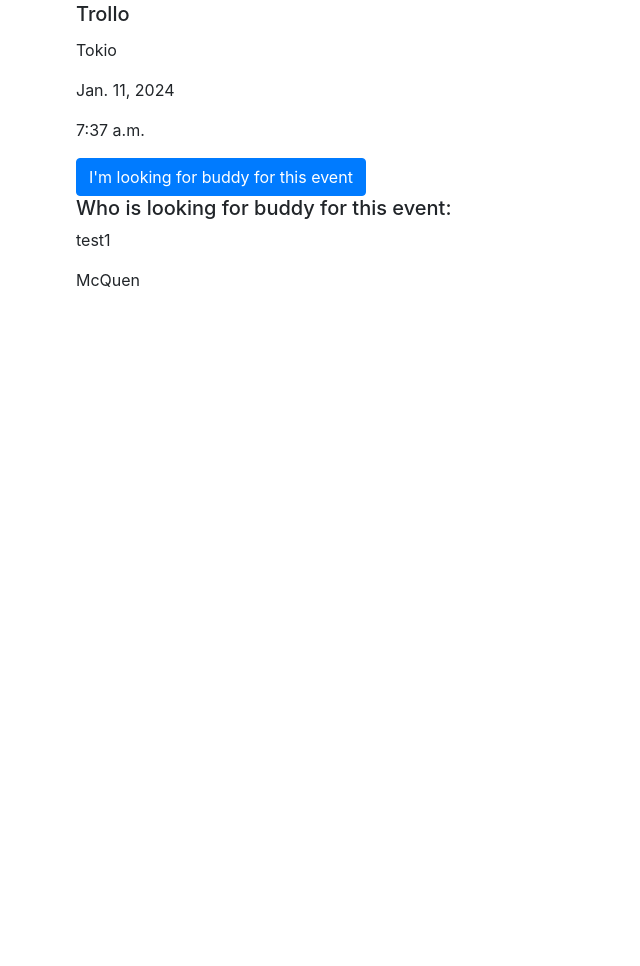
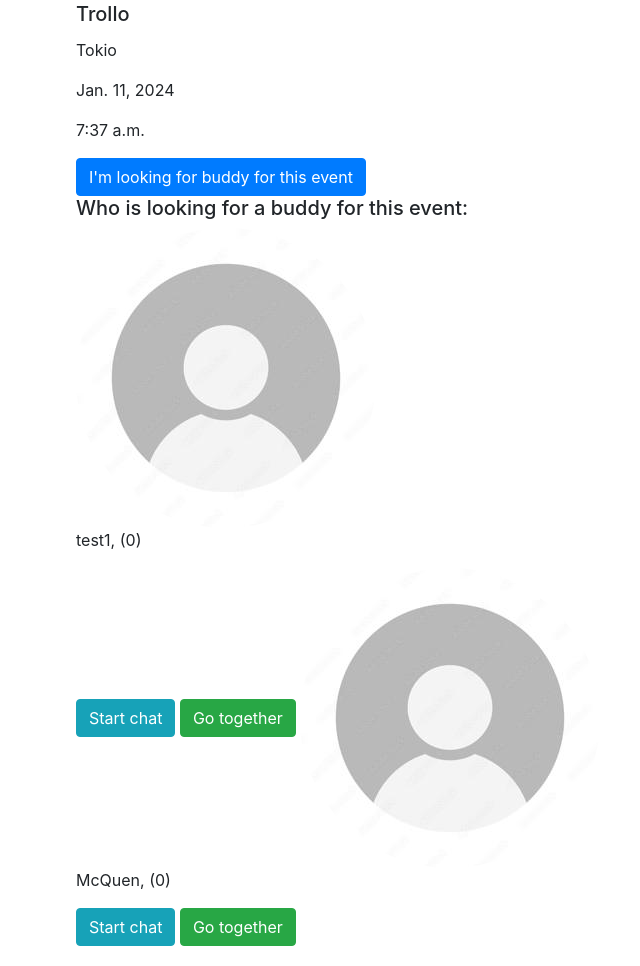
Before and after one commit to marcho4917/Evendy-project, a Django app: page /event-details/1/ in a window 1280 px wide. Shown: the part 276-1242 px from the top of the page, without its empty margins (29-669 px from the left). Before the commit the page ends 563 px from the top, so only its background shows below. Run offline with Django 5.2, Linux system fonts and the light colour scheme; a user stored in the database is signed in; data comes from the database, SQL or seed files in the repository; both versions use the stored data as it was after the commit; some libraries are stand-ins or nearby versions.

Commit message:
CHat and invite button added

```diff
--- a/evendy_project/evendy/templates/evendy/event_details.html
+++ b/evendy_project/evendy/templates/evendy/event_details.html
@@ -20,10 +20,15 @@
                         <button type="button" class="btn btn-primary" disabled>I'm looking for buddy for this event</button>
                     {% endif %}
                 </form>
-                <h5>Who is looking for buddy for this event: </h5>
-                {% for profile in event.attendees_looking_for_company.all %}
-                    <p>{{ profile.user.username }}</p>
-                {% endfor %}
+                <h5>Who is looking for a buddy for this event:</h5>
+                    {% for profile in event.attendees_looking_for_company.all %}
+                        <img class="rounded-circle profile-img" src="{{ profile.profile_image.url }}">
+                        <p>{{ profile.user.username }}, ({{ profile.calculated_age }})</p>
+                        {% if user.is_authenticated and user.profile != profile %}
+                            <button type="submit" class="btn btn-info">Start chat</button>
+                            <button type="submit" class="btn btn-success">Go together</button>
+                        {% endif %}
+                    {% endfor %}
             </div>
         </div>
 {% endblock %}
--- a/evendy_project/evendy/templates/evendy/events_list.html
+++ b/evendy_project/evendy/templates/evendy/events_list.html
@@ -1,5 +1,9 @@
 {% extends 'evendy/base.html' %}
 {% block content %}
+      <form class="d-flex" role="search">
+        <input class="form-control me-2" type="search" placeholder="Search" aria-label="Search">
+        <button class="btn btn-outline-success" type="submit">Search</button>
+      </form>
 <div class="row">
   {% for event in object_list %}
     <div class="col-md-6 mb-4">
```
Also changed, not shown: evendy_project/db.sqlite3, evendy_project/evendy/migrations/0004_profile_description_alter_profile_date_of_birth.py (added), evendy_project/evendy/migrations/0005_event_attendees_looking_for_company.py (added).
